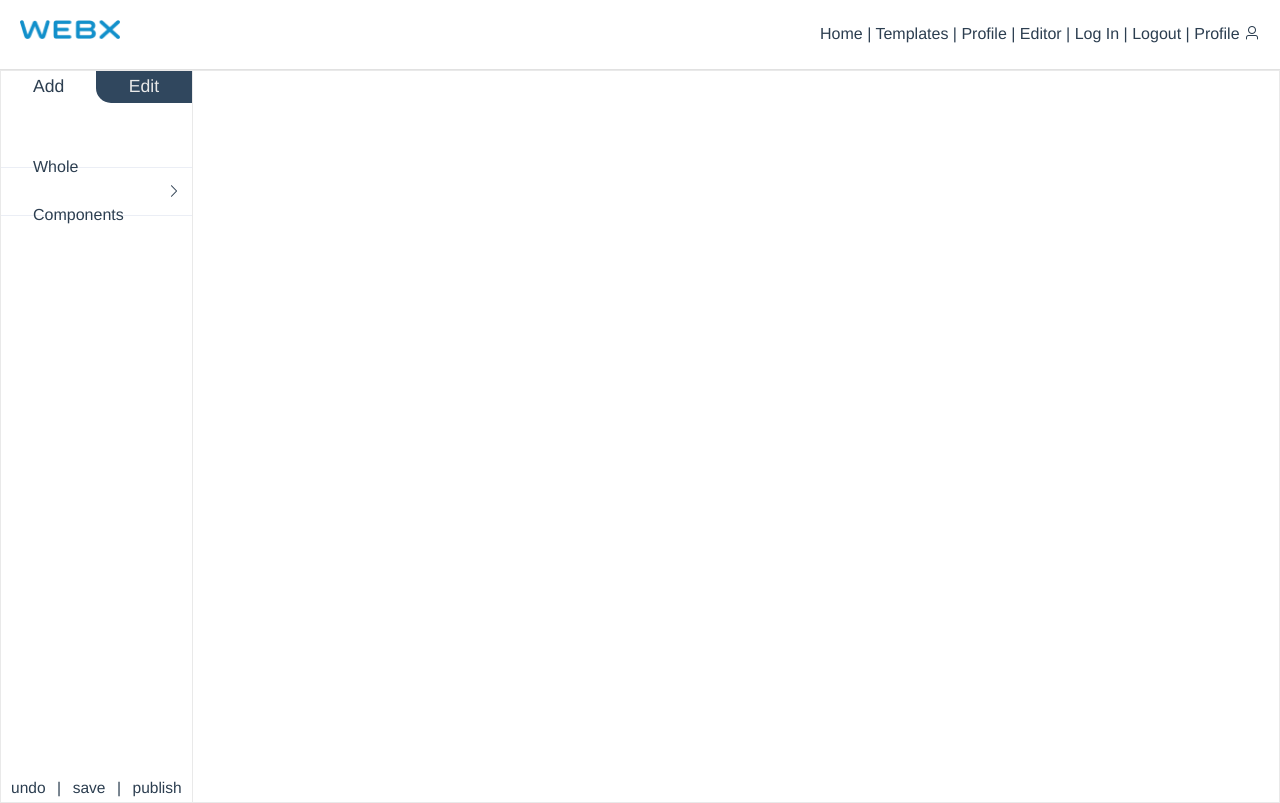
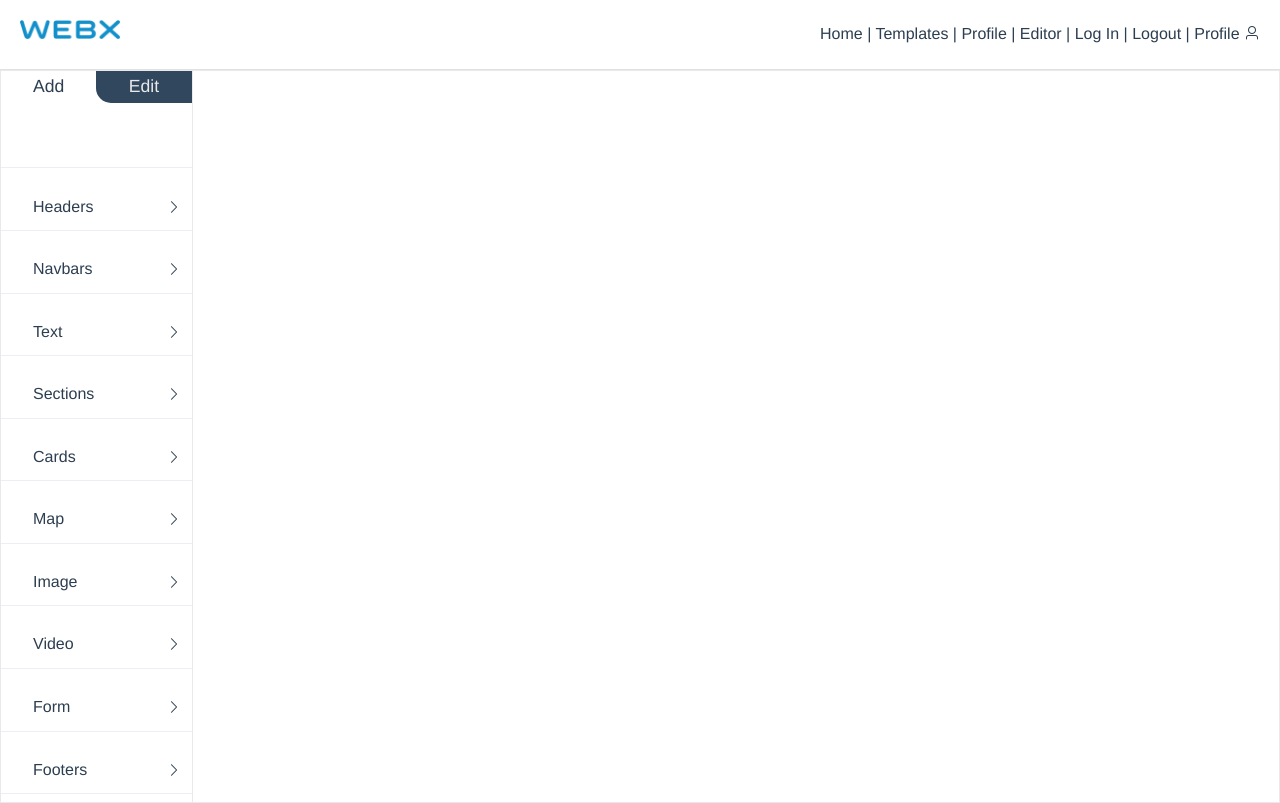
Before and after one commit to nehoil/WebX, a Vue app: page / in a window 1280 px wide. Built offline with nearby package versions, Linux system fonts and the light colour scheme.

Commit message:
accordion fixed

```diff
--- a/src/cmps/controller.opts.cmps/add.cmp.vue
+++ b/src/cmps/controller.opts.cmps/add.cmp.vue
@@ -8,12 +8,12 @@
 
 <template>
   <section class="controller-add">
-    <el-collapse accordion v-model="number">
-      <el-collapse-item name="1">
+    <el-collapse accordion>
+      <!-- <el-collapse-item name="1">
         <template slot="title">
           <div class="flex center plr10 space mb1 pointer"></div>
           <span>Whole Components</span>
-        </template>
+        </template> -->
       <div class="controller-add">
         <ul
           class="pointer add-list"
@@ -22,26 +22,19 @@
         >
           <div @click="setCmpsToShow(cmp.value)">
             <!-- <el-collapse accordion> -->
-              <el-collapse-item name="numForCmpsAccordion++">
+            <el-collapse-item :name="cmp.value">
               <template slot="title">
                 <li>{{ cmp.title }}</li>
               </template>
-                <div v-for="cmp in cmps" :key="cmp.id">
-                  <ul>
-                    <li class="list-group-item add-options-btn">
-                      {{ cmp.id }}
-                    </li>
-                  </ul>
-                </div>
-              </el-collapse-item>
-            </div>
-          </ul>
-        </div>
-      </el-collapse-item>
+              <!-- <div v-for="cmp in cmps" :key="cmp.id"> -->
               <section class="cmpsExamples" v-if="cmps">
                 <draggable
                   class="dragArea list-group"
-          :group="{ name: 'workspace-cmps', pull: 'clone', put: false }"
+                  :group="{
+                    name: 'workspace-cmps',
+                    pull: 'clone',
+                    put: false,
+                  }"
                   :list="cmps"
                   :sort="false"
                   @start="startDrag"
@@ -51,12 +44,28 @@
                     <ul class="put-icon">
                       <li class="list-group-item add-options-btn">
                         {{ cmp.id }}
-                <img class="drag-image" src="../../assets/drag.png" alt="" />
+                        <img
+                          class="drag-image"
+                          src="../../assets/drag.png"
+                          alt=""
+                        />
                       </li>
                     </ul>
                   </div>
                 </draggable>
               </section>
+              <!-- <ul>
+                  <li class="list-group-item add-options-btn">
+                    {{ cmp.id }}
+                  </li>
+                </ul> -->
+              <!-- </div> -->
+            </el-collapse-item>
+          </div>
+        </ul>
+      </div>
+      <!-- </el-collapse-item> -->
+
       <!-- </el-collapse-item> -->
     </el-collapse>
   </section>
--- a/src/styles/basics/_base.scss
+++ b/src/styles/basics/_base.scss
@@ -82,7 +82,7 @@ ul {
 		// padding: 10px;
 		// display: inline;
 		width: 100%;
-		// margin: 0;
+		// margin: 0;img
 	}
 	// margin-left: 50px;
 }
--- a/src/styles/views/_editor.scss
+++ b/src/styles/views/_editor.scss
@@ -12,7 +12,7 @@ div.editor {
     height: 91.54vh;
     // margin-bottom: 2rem;
     .workspace {
-        @include scrollBar(.5rem, lighten($clr3, 14%));
+        @include scrollBar(.5rem, lighten($clr3, 35%));
         overflow-y: scroll;
         padding: 5px;
         width: 85%;
@@ -43,8 +43,7 @@ div.editor {
         }
     }
     .controller {
-        @include scrollBar(.5rem,
-        lighten($clr3, 35%));
+        @include scrollBar(.5rem, lighten($clr3, 35%));
         // background-color: rgba(241, 241, 241, 0.5);
         overflow-y: scroll;
         overflow-x: hidden;
```
Lines whose indentation alone changed are shown as unchanged.
